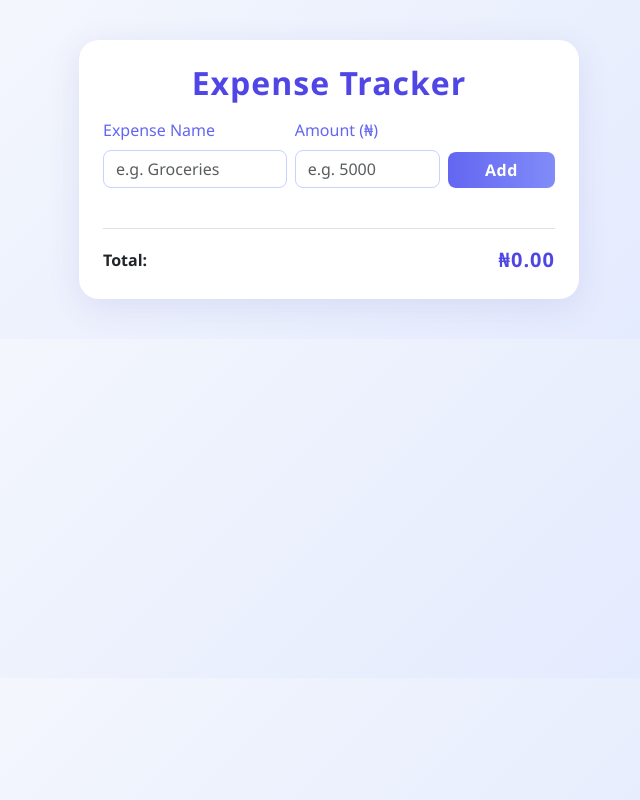
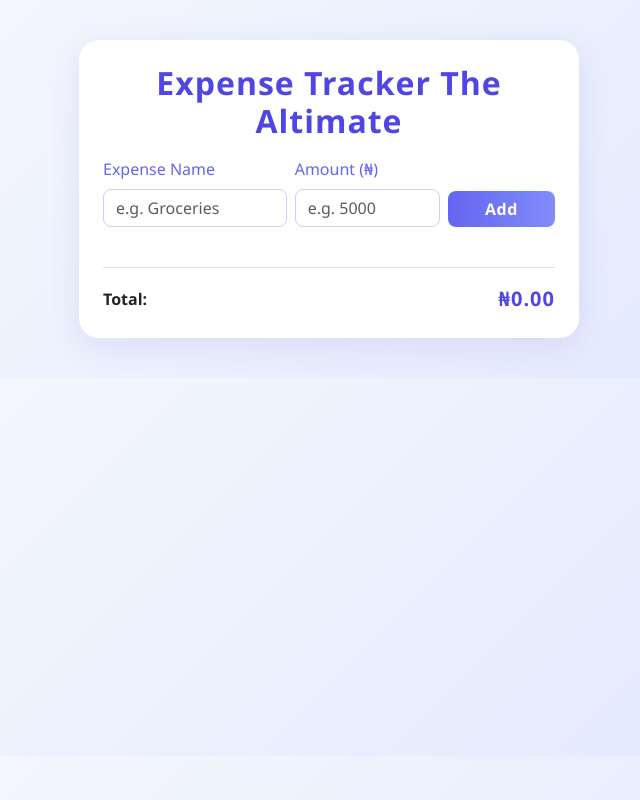
Before and after one commit to Findhouz/Expense_app, a plain HTML site: page index.html in a window 1280 px wide. Shown: the whole page, without its empty margins (311-951 px from the left). Drawn offline with nearby package versions, Linux system fonts and the light colour scheme.

Commit message:
Changes in the app name

```diff
--- a/index.html
+++ b/index.html
@@ -14,7 +14,7 @@
   <body>
     <div class="container">
       <div class="card tracker-card p-4">
-        <h2 class="mb-3 text-center">Expense Tracker</h2>
+        <h2 class="mb-3 text-center">Expense Tracker The Altimate</h2>
         <form id="expense-form" class="row g-2 align-items-end mb-4">
           <div class="col-12 col-md-5">
             <label for="expense-name" class="form-label">Expense Name</label>
```
